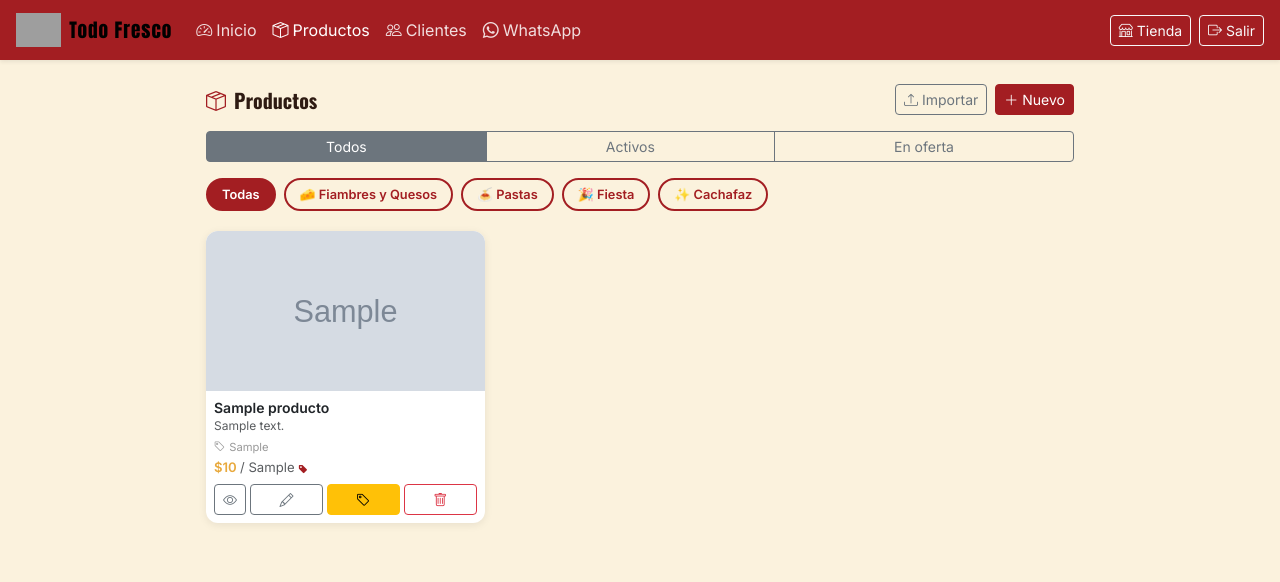
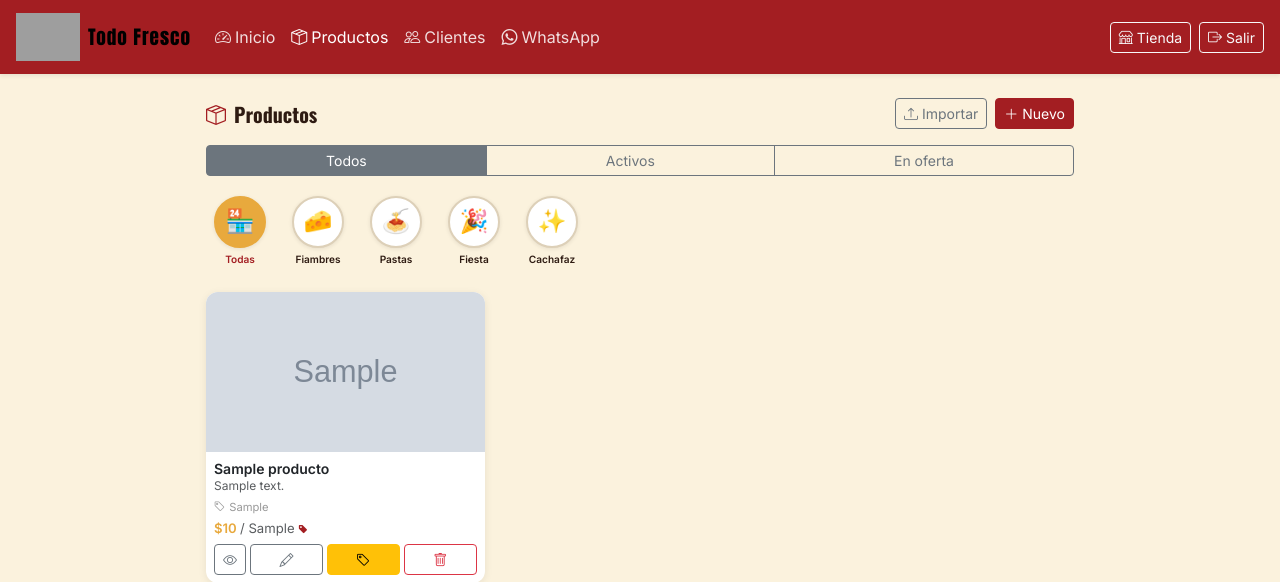
Before and after one commit to islasmauro3-cyber/Web-Todo-Fresco, a Flask app: page /productos in a window 1280 px wide. Shown: the top 582 px of the page. Run offline with Flask 3, Linux system fonts and the light colour scheme; the visitor is signed in with stand-in values (Sample User, id 1); tables that the repository leaves empty hold one stand-in row (values such as "Sample post"); grey boxes marked "Sample" are stand-in pictures; parts of the project's set-up code (start-up, migrations or seed data) failed here and were passed over; some libraries are stand-ins or nearby versions; grey boxes are pictures that could not be loaded.

Commit message:
Design polish: typography, app-icon category chips, bigger logo
- Apply Oswald 700 to all h1-h6 headings globally (admin + public)
- Increase logo height from 32/34px to 48px in both nav and public header
- Replace text pill category filters with vertical app-icon style:
  emoji in 52px golden circle, short label below (tienda, productos, producto_oferta)
- Add cat_icons/cat_labels Jinja dicts in templates for consistent mapping

```diff
--- a/static/css/style.css
+++ b/static/css/style.css
@@ -15,6 +15,11 @@ body {
   font-family: 'Inter', system-ui, sans-serif;
   color: var(--tf-brown);
   font-size: 1rem;
+}
+
+h1, h2, h3, h4, h5, h6 {
+  font-family: 'Oswald', sans-serif;
+  font-weight: 700;
 }
 
 /* ── Bootstrap color overrides (admin) ── */
@@ -45,8 +50,8 @@ body {
 .navbar-tf .navbar-toggler-icon { filter: invert(1); }
 
 /* ── Logo ── */
-.tf-logo-nav { height: 34px; width: auto; }
-.tf-logo-pub { height: 32px; width: auto; }
+.tf-logo-nav { height: 48px; width: auto; }
+.tf-logo-pub { height: 48px; width: auto; }
 
 /* ── Product cards (admin) ── */
 .product-card {
@@ -80,23 +85,39 @@ body {
 /* ── Precio en dorado ── */
 .precio-gold { color: var(--tf-gold); font-weight: 700; }
 
-/* ── Categoría chips (admin + público) ── */
+/* ── Categoría chips — estilo ícono de app ── */
 .cat-chips-row {
-  display: flex; gap: 8px; overflow-x: auto;
-  padding-bottom: 4px; scrollbar-width: none;
+  display: flex; gap: 14px; overflow-x: auto;
+  padding: 4px 2px 10px; scrollbar-width: none;
 }
 .cat-chips-row::-webkit-scrollbar { display: none; }
+
 .cat-chip {
-  display: inline-flex; align-items: center; gap: 5px;
-  padding: 5px 14px; border-radius: 50px;
-  border: 2px solid var(--tf-red); color: var(--tf-red);
-  font-size: .8rem; font-weight: 600;
-  background: transparent; cursor: pointer; white-space: nowrap;
-  transition: all .15s; text-decoration: none; flex-shrink: 0;
+  display: flex; flex-direction: column; align-items: center; gap: 5px;
+  background: transparent; border: none; cursor: pointer;
+  text-decoration: none; flex-shrink: 0; width: 64px; padding: 0;
+}
+.cat-chip .cat-icon {
+  width: 52px; height: 52px; border-radius: 50%;
+  background: #fff; border: 2px solid #ddd0b8;
+  display: flex; align-items: center; justify-content: center;
+  font-size: 1.45rem; transition: all .18s;
+  box-shadow: 0 1px 4px rgba(0,0,0,.09);
+  line-height: 1;
+}
+.cat-chip .cat-label {
+  font-size: .63rem; font-weight: 600; color: var(--tf-brown);
+  text-align: center; line-height: 1.25;
   font-family: 'Inter', sans-serif;
+  max-width: 64px;
 }
-.cat-chip:hover, .cat-chip.active {
-  background: var(--tf-red); color: #fff;
+.cat-chip:hover .cat-icon,
+.cat-chip.active .cat-icon {
+  background: var(--tf-gold);
+  border-color: var(--tf-gold);
+}
+.cat-chip.active .cat-label {
+  color: var(--tf-red); font-weight: 700;
 }
 
 /* ── WA bubble (admin preview) ── */
--- a/templates/productos.html
+++ b/templates/productos.html
@@ -32,11 +32,26 @@
 
 <!-- Filtro por categoría -->
 <div class="cat-chips-row mb-3">
-  <button class="cat-chip active" data-cat="todas">Todas</button>
-  <button class="cat-chip" data-cat="Fiambres y Quesos">🧀 Fiambres y Quesos</button>
-  <button class="cat-chip" data-cat="Nuestras Pastas">🍝 Pastas</button>
-  <button class="cat-chip" data-cat="Todo para tu Fiesta">🎉 Fiesta</button>
-  <button class="cat-chip" data-cat="Línea Cachafaz">✨ Cachafaz</button>
+  <button class="cat-chip active" data-cat="todas">
+    <span class="cat-icon">🏪</span>
+    <span class="cat-label">Todas</span>
+  </button>
+  <button class="cat-chip" data-cat="Fiambres y Quesos">
+    <span class="cat-icon">🧀</span>
+    <span class="cat-label">Fiambres</span>
+  </button>
+  <button class="cat-chip" data-cat="Nuestras Pastas">
+    <span class="cat-icon">🍝</span>
+    <span class="cat-label">Pastas</span>
+  </button>
+  <button class="cat-chip" data-cat="Todo para tu Fiesta">
+    <span class="cat-icon">🎉</span>
+    <span class="cat-label">Fiesta</span>
+  </button>
+  <button class="cat-chip" data-cat="Línea Cachafaz">
+    <span class="cat-icon">✨</span>
+    <span class="cat-label">Cachafaz</span>
+  </button>
 </div>
 
 <div class="row g-3" id="gridProductos">
```
Also changed, not shown: templates/producto_oferta.html (+14 -3 lines), templates/tienda.html (+14 -3 lines).
